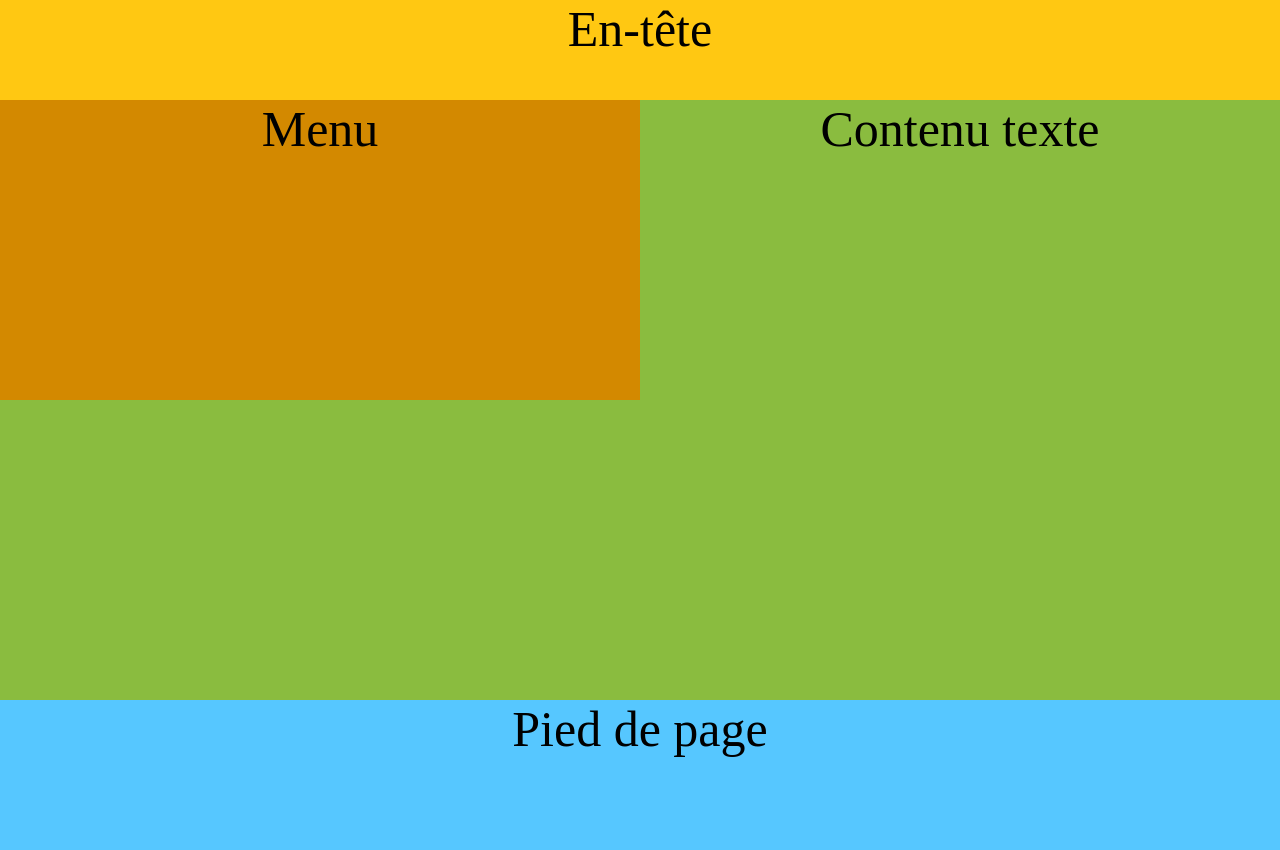
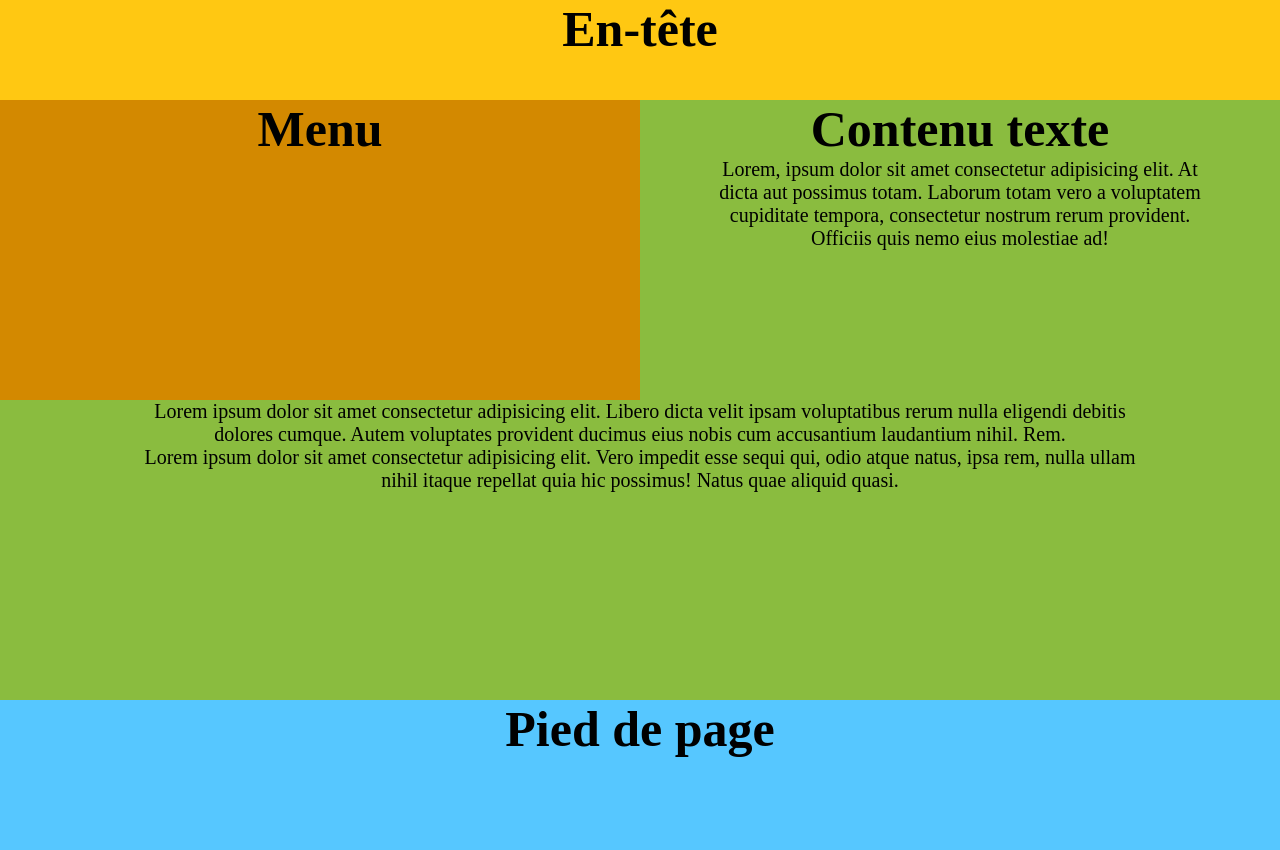
Before and after one commit to Nathaniel-Josse/responsive_flex, a plain HTML site: page index.html in a window 1280 px wide. Drawn offline with Linux system fonts and the light colour scheme.

Commit message:
text blocs added

```diff
--- a/index.html
+++ b/index.html
@@ -4,17 +4,17 @@
     <meta charset="UTF-8">
     <meta name="viewport" content="width=device-width, initial-scale=1.0">
     <link rel="stylesheet" href="style.css">
-    <title>Responsive Grid</title>
+    <title>Responsive Flex</title>
 </head>
 <body>
     <div class="container">
-        <div class="header"><p>En-tête</p></div>
+        <header><h1>En-tête</h1></header>
         <div class="containerContent">
-            <div class="nav"><p>Menu</p></div>
-            <div class="content"><p>Contenu texte</p></div>
+            <nav><h1>Menu</h1></nav>
+            <div class="content"><h1>Contenu texte</h1><p>Lorem, ipsum dolor sit amet consectetur adipisicing elit. At dicta aut possimus totam. Laborum totam vero a voluptatem cupiditate tempora, consectetur nostrum rerum provident. Officiis quis nemo eius molestiae ad!</p></div>
         </div>
-        <div class="content2"></div>
-        <div class="footer"><p>Pied de page</p></div>
+        <div class="content2"><p>Lorem ipsum dolor sit amet consectetur adipisicing elit. Libero dicta velit ipsam voluptatibus rerum nulla eligendi debitis dolores cumque. Autem voluptates provident ducimus eius nobis cum accusantium laudantium nihil. Rem.</p><p>Lorem ipsum dolor sit amet consectetur adipisicing elit. Vero impedit esse sequi qui, odio atque natus, ipsa rem, nulla ullam nihil itaque repellat quia hic possimus! Natus quae aliquid quasi.</p></div>
+        <footer><h1>Pied de page</h1></footer>
     </div>
 </body>
 </html>
--- a/style.css
+++ b/style.css
@@ -3,11 +3,11 @@
     margin: 0;
     padding: 0;
 }
-.header{
+header{
     background: #ffc812;
     height: 100px;
 }
-.nav{
+nav{
     background: #d38900;
     height: 100px;
 }
@@ -19,22 +19,33 @@
     background: rgb(138, 188, 63);
     height:300px;
 }
-.footer{
+footer{
     background: #56c7ff;
     height: 150px;
 }
-p{
+h1{
     font-size: 50px;
     text-align: center;
     color:black;
 }
+p{
+    font-size: 20px;
+    text-align: center;
+    color:black;
+    margin-inline:auto;
+}
 
+@media (min-width: 560px){
+    p{
+        width: 80%;
+    }
+}
 @media (min-width: 768px){
     .containerContent{
         display: flex;
         flex-direction: row;
     }
-    .nav{
+    nav{
         width:50%;
         height:300px;
     }
```
